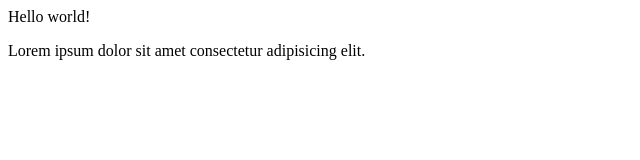
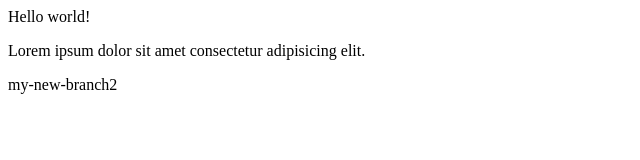
Before and after one commit to webmaster7/1, a plain HTML site: page index.html in a window 1280 px wide. Shown: the whole page, without its empty margins (0-640 px from the left). Drawn offline with Linux system fonts and the light colour scheme.

Commit message:
add div index.html  branch2
11 line div

```diff
--- a/index.html
+++ b/index.html
@@ -8,5 +8,6 @@
 <body>
     <header>Hello world!</header>
     <p>Lorem ipsum dolor sit amet consectetur adipisicing elit.</p>
+    <div>my-new-branch2</div>
 </body>
 </html>
```
